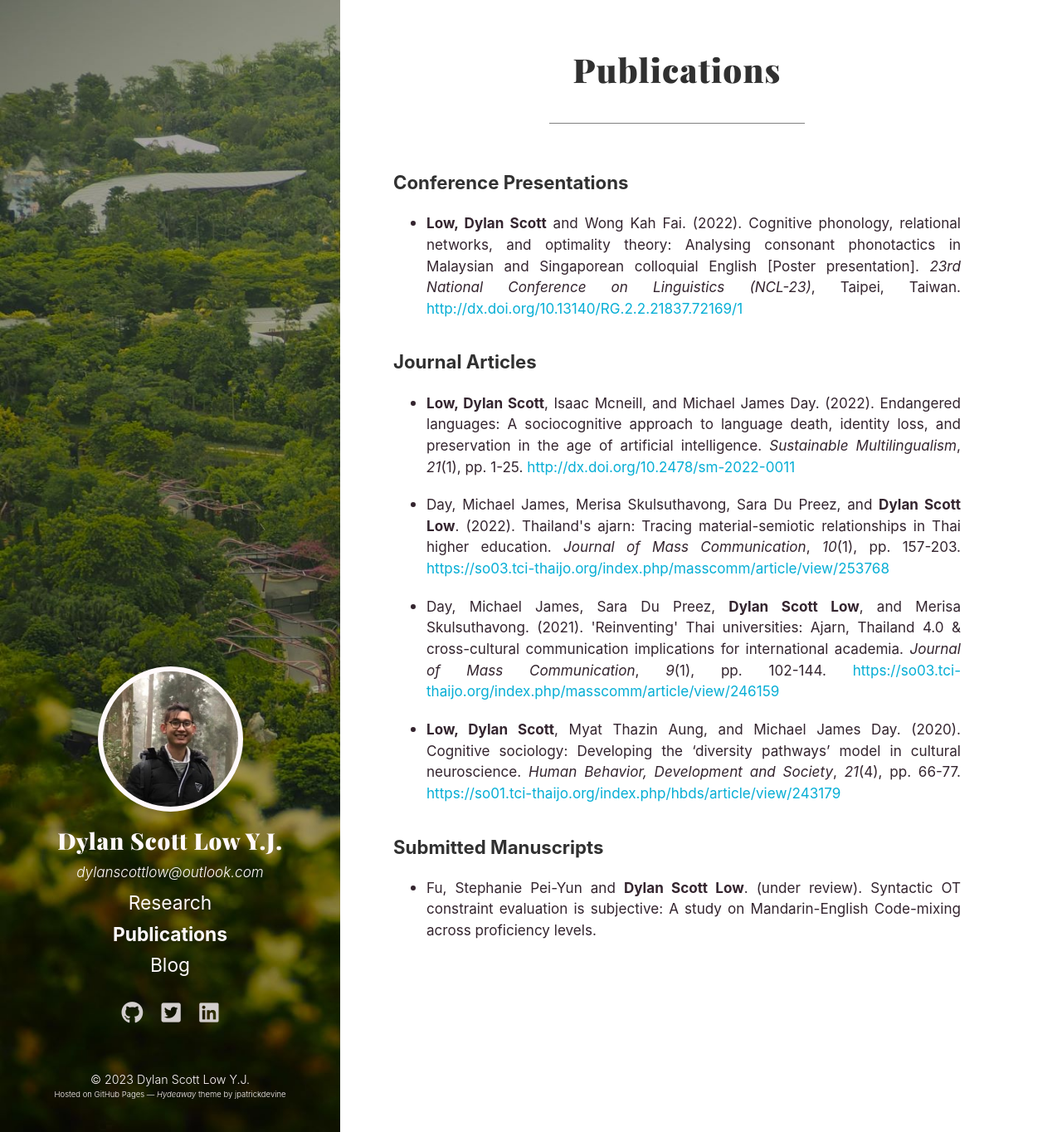
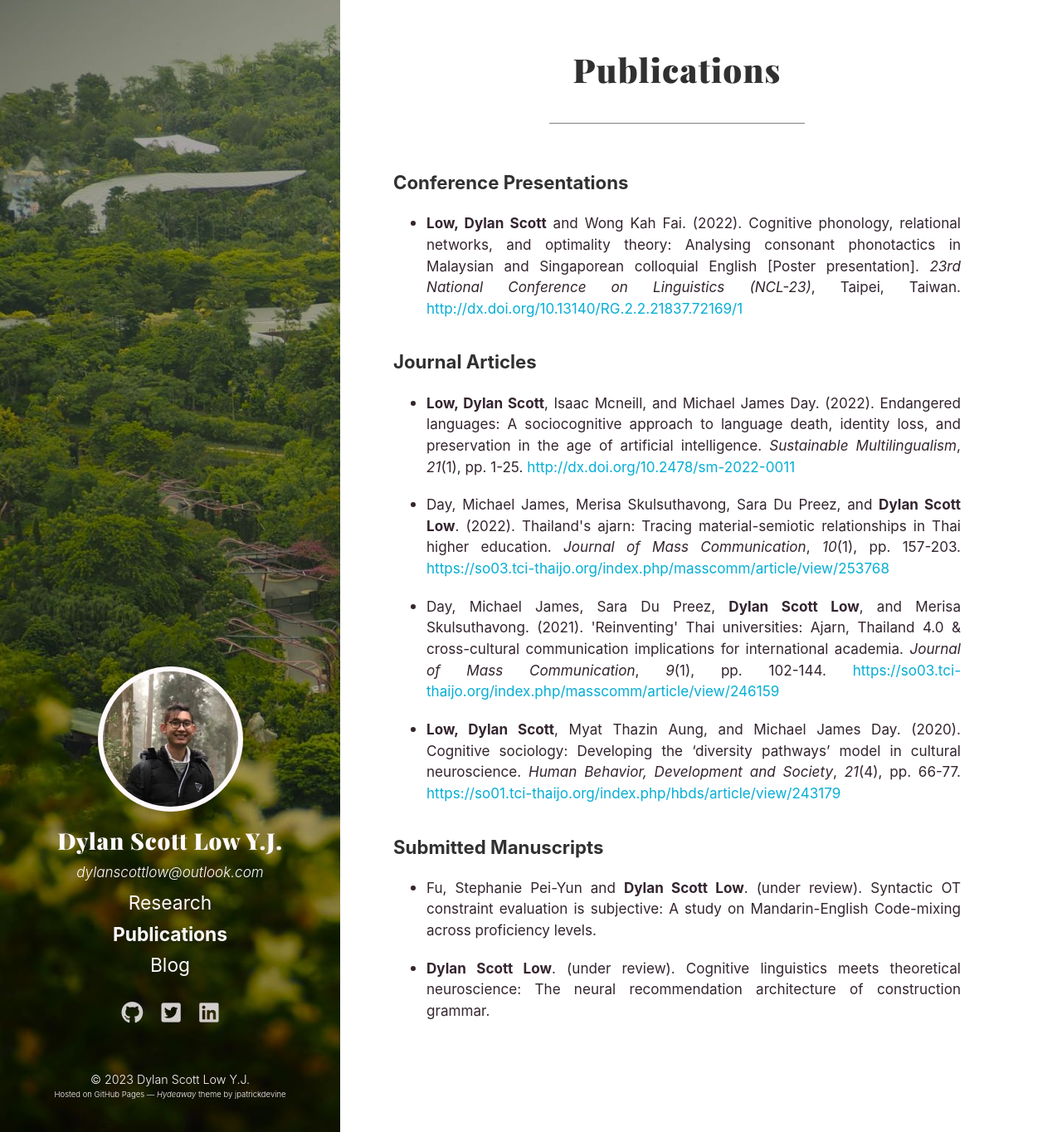
Before and after one commit to dylanscottlow/dylanscottlow.github.io, a Jekyll site: the page built from publications.md, in a window 1280 px wide and 1364 px high. Shown: the whole window at 83% size. Built offline with Jekyll 4.4.1, drawn with Linux system fonts in a browser that asks for light colours; a style sheet for code colours, icons or effects is not loaded.

Commit message:
Add "Cognitive Linguistics Meets Theoretical Neuroscience"

```diff
--- a/publications.md
+++ b/publications.md
@@ -21,3 +21,5 @@
 ### Submitted Manuscripts
 
 * <p class="citation-list">Fu, Stephanie Pei-Yun and <b>Dylan Scott Low</b>. (under review). Syntactic OT constraint evaluation is subjective: A study on Mandarin-English Code-mixing across proficiency levels.</p>
+
+* <p class="citation-list"><b>Dylan Scott Low</b>. (under review). Cognitive linguistics meets theoretical neuroscience: The neural recommendation architecture of construction grammar.</p>
```
